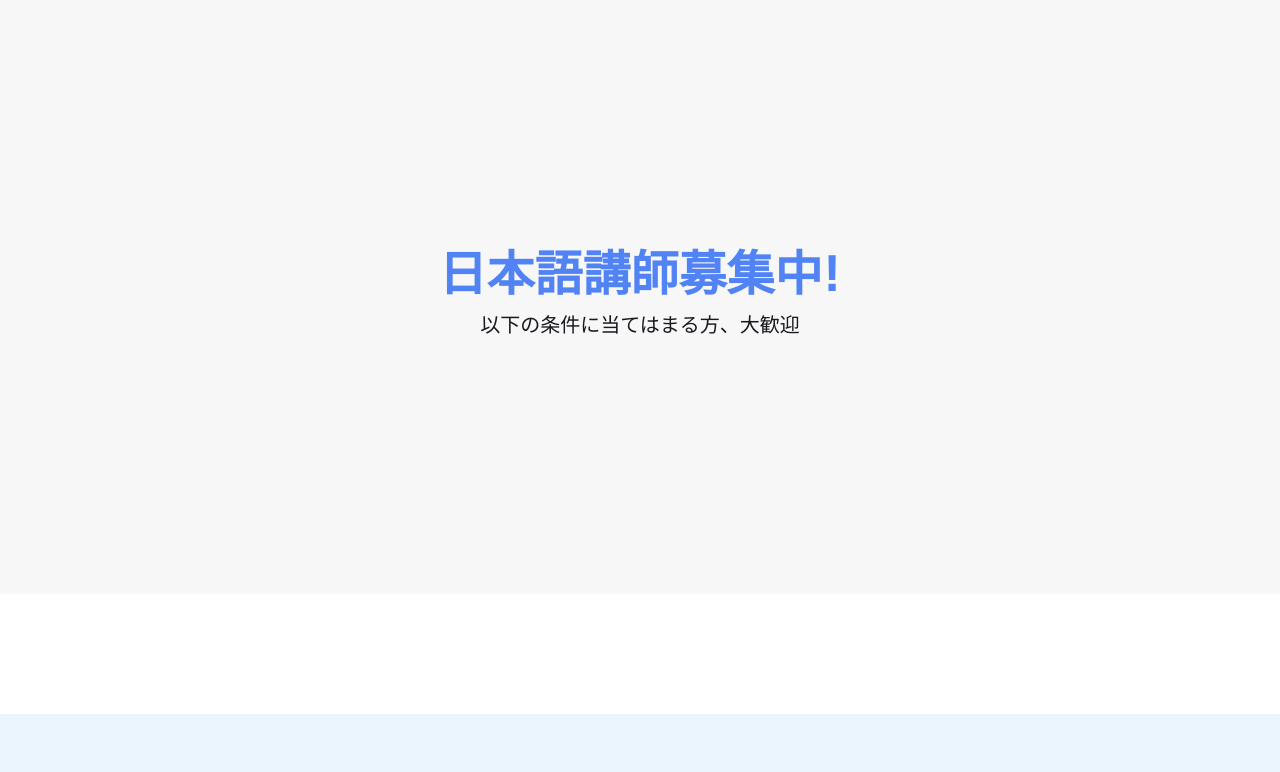
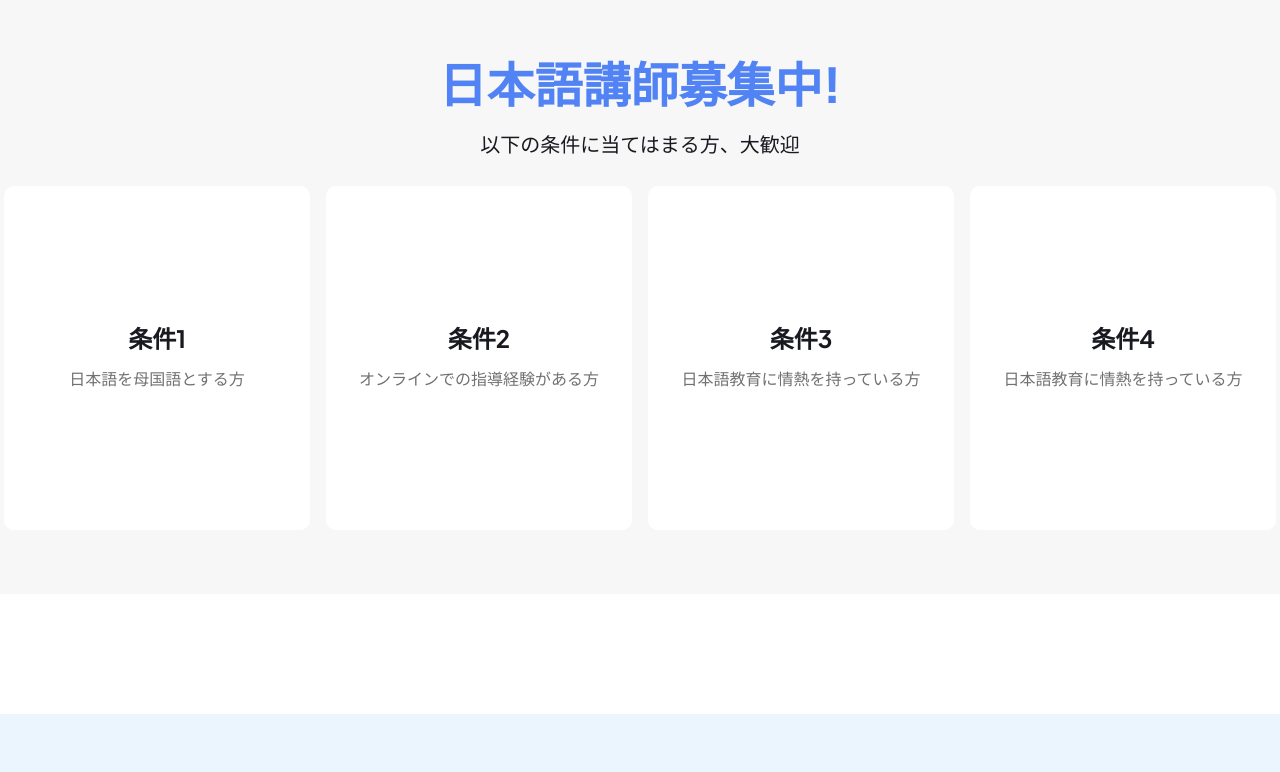
Before and after one commit to Abdullah33098/Nihongo_Talkers, a React (Vite) app in the folder frontend/: page /become-tutor in a window 1280 px wide. Shown: the part 1504-2276 px from the top of the page. Built offline with nearby package versions, Linux system fonts and the light colour scheme.

Commit message:
3rd section is complete

```diff
--- a/frontend/src/pages/BecomeTutor.jsx
+++ b/frontend/src/pages/BecomeTutor.jsx
@@ -87,9 +87,28 @@ const BecomeTutor = () => {
       </div>
 
     <div className="w-full flex h-[718px] justify-center items-center py-[60px] ">
-        <div className="h-[598px] w-full bg-[#F7F7F7] p-[60px] justify-center items-center flex flex-col gap-4">
+        <div className="h-[598px] w-full bg-[#F7F7F7] p-[60px] justify-center items-center flex flex-col gap-6 px-3">
             <h1 className="text-5xl font-extrabold text-[#5183F4]">日本語講師募集中!</h1>
             <p className="text-[20px] text-normal text-[#181A20]">以下の条件に当てはまる方、大歓迎</p>
+            <div className="w-[1296px] h-[344px] flex flex-col lg:flex-row items-center justify-center gap-4">
+                <div className="flex flex-col gap-4 w-[306px] h-[344px] rounded-[10px] justify-center items-center bg-[#FFFFFF]">
+                    <h2 className="text-2xl font-bold text-[#181A20]">条件1</h2>
+                    <p className="text-[16px] text-[#717171]">日本語を母国語とする方</p>
+                </div>
+                <div className="flex flex-col gap-4 w-[306px] h-[344px] rounded-[10px] justify-center items-center bg-[#FFFFFF]">
+                    <h2 className="text-2xl font-bold text-[#181A20]">条件2</h2>
+                    <p className="text-[16px] text-[#717171]">オンラインでの指導経験がある方</p>
+                </div>
+                <div className="flex flex-col gap-4 w-[306px] h-[344px] rounded-[10px] justify-center items-center bg-[#FFFFFF]">
+                    <h2 className="text-2xl font-bold text-[#181A20]">条件3</h2>
+                    <p className="text-[16px] text-[#717171]">日本語教育に情熱を持っている方</p>
+                </div>
+                <div className="flex flex-col gap-4 w-[306px] h-[344px] rounded-[10px] justify-center items-center bg-[#FFFFFF]">
+                    <h2 className="text-2xl font-bold text-[#181A20]">条件4</h2>
+                    <p className="text-[16px] text-[#717171]">日本語教育に情熱を持っている方</p>
+                </div>
+            </div>
+
         </div>
     </div>
     </div>
```
